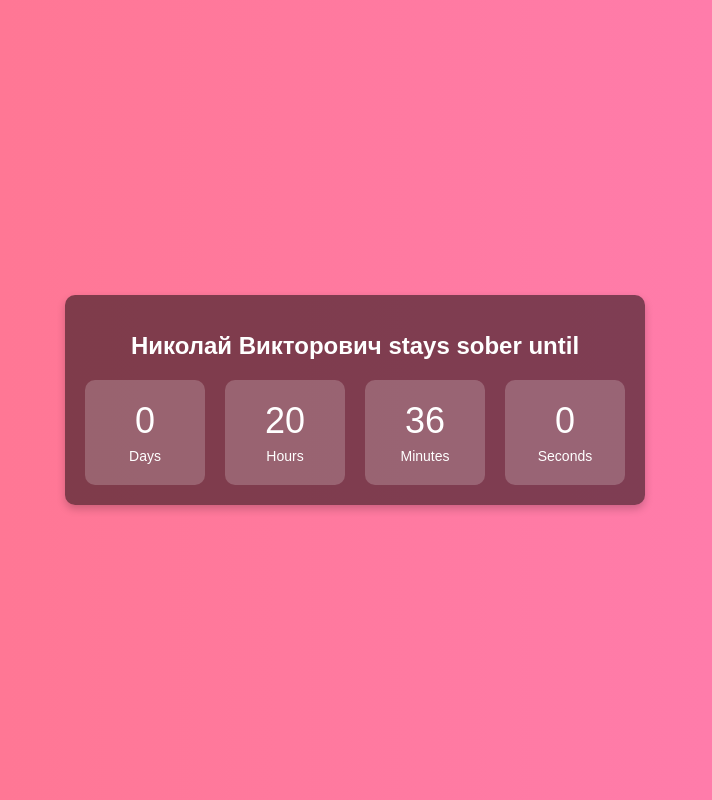
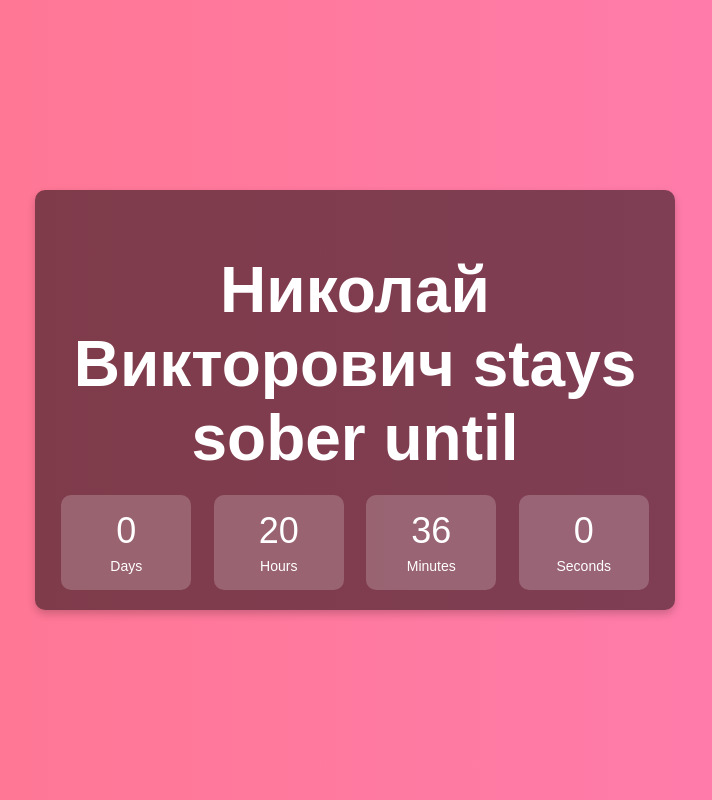
Before and after one commit to glowfall/mias, a plain HTML site: page countdown/static/index.html in a window 1280 px wide. Shown: the whole page, without its empty margins (285-997 px from the left). Drawn offline with Linux system fonts and the light colour scheme.

Commit message:
Fix layout

```diff
--- a/countdown/static/index.html
+++ b/countdown/static/index.html
@@ -23,22 +23,25 @@
             padding: 20px;
             border-radius: 10px;
             box-shadow: 0 4px 8px rgba(0, 0, 0, 0.2);
+            width: 90%;
+            max-width: 600px;
         }
 
         h1 {
             margin-bottom: 20px;
-            font-size: 24px;
+            font-size: 5vw;
         }
 
         #countdown {
             display: flex;
-            justify-content: center;
-            gap: 20px;
+            justify-content: space-around;
+            flex-wrap: wrap;
+            gap: 10px;
         }
 
         .time-box {
             background: rgba(255, 255, 255, 0.2);
-            padding: 20px;
+            padding: 15px;
             border-radius: 10px;
             width: 80px;
             text-align: center;
@@ -46,12 +49,26 @@
 
         .time {
             display: block;
-            font-size: 36px;
+            font-size: 6vw;
             margin-bottom: 5px;
         }
 
         .label {
-            font-size: 14px;
+            font-size: 3vw;
+        }
+
+        @media (min-width: 600px) {
+            .time-box {
+                width: 100px;
+            }
+
+            .time {
+                font-size: 36px;
+            }
+
+            .label {
+                font-size: 14px;
+            }
         }
     </style>
 </head>
```
